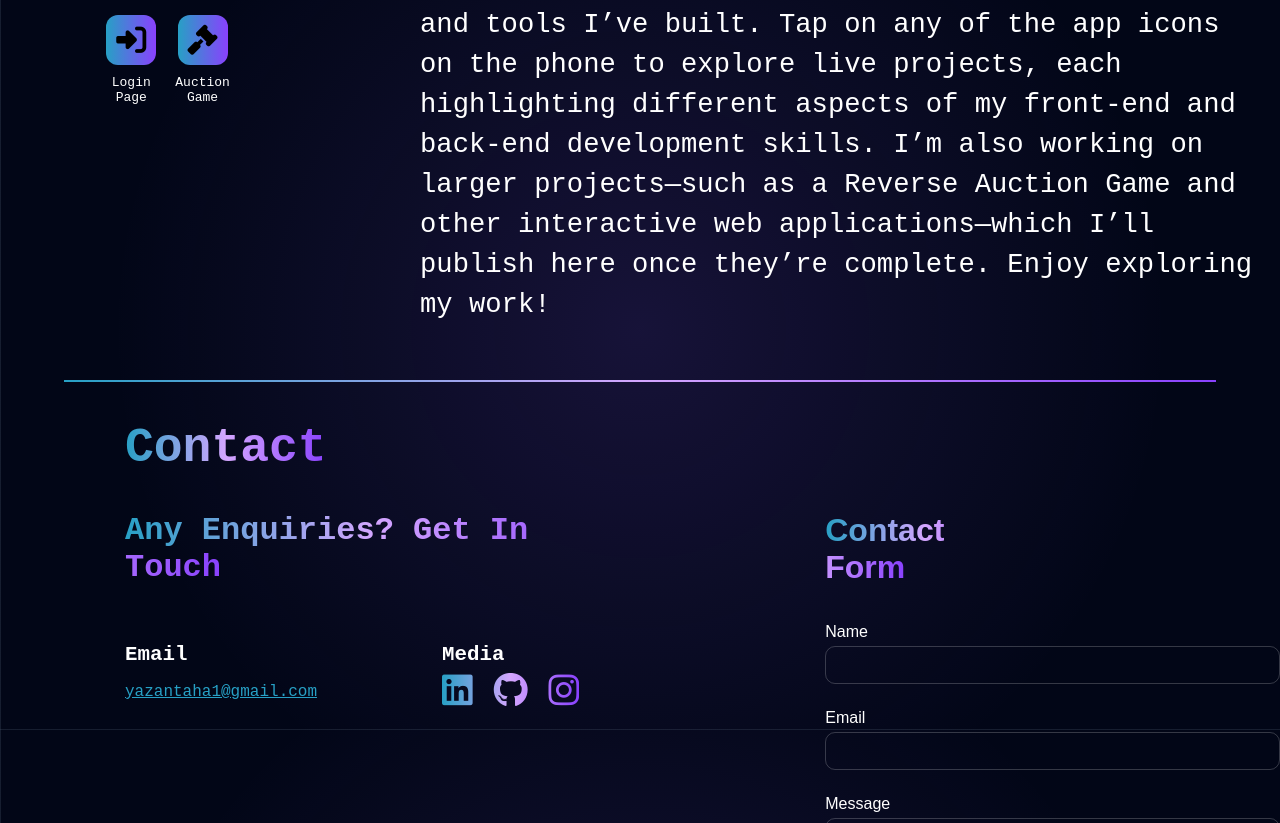
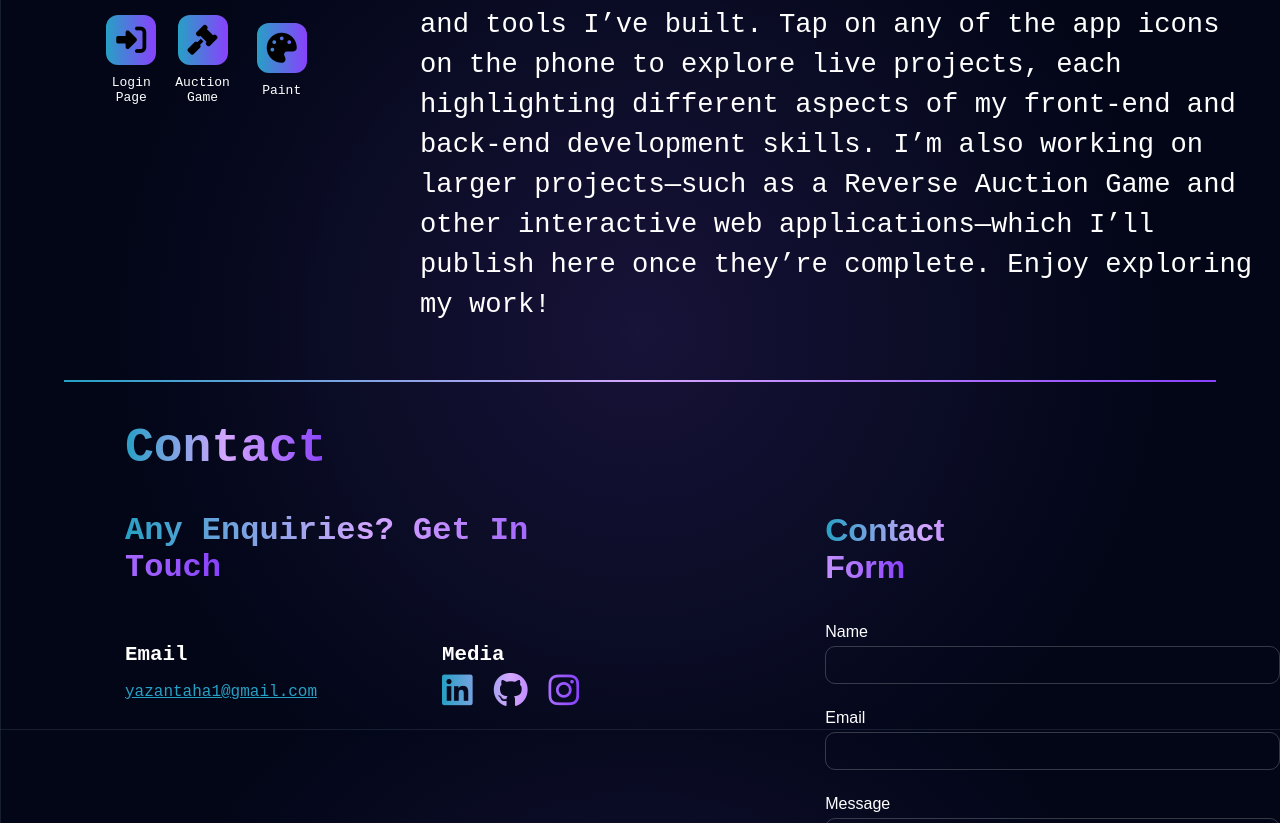
Before and after one commit to YazanT007/Portfolio, a website: page public/index.html in a window 1280 px wide. Shown: the part 1671-2494 px from the top of the page. Drawn offline with nearby package versions, Linux system fonts and the light colour scheme.

Commit message:
Added a project to the project showcase

```diff
--- a/public/index.html
+++ b/public/index.html
@@ -123,6 +123,12 @@
                                 <p>Auction Game</p>
                             </a>
                         </div>
+                        <div class="app">
+                            <a href="https://yazant007-paint-app.netlify.app/" target="_blank">
+                                <div class="app-icon"><i class="fa-solid fa-palette"></i></div>
+                                <p>Paint</p>
+                            </a>
+                        </div>
                     </div>
                 </div>
                 <div>
```
